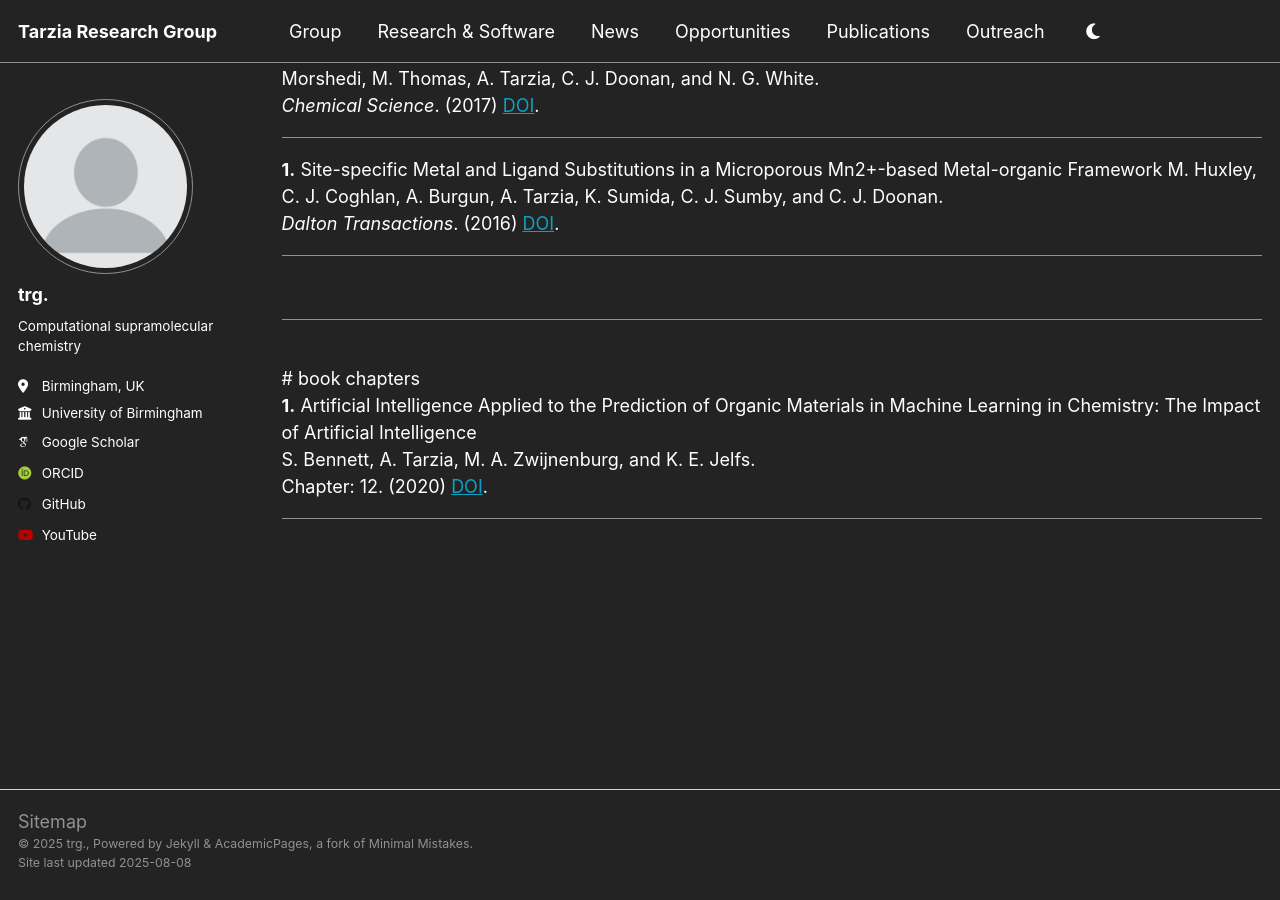
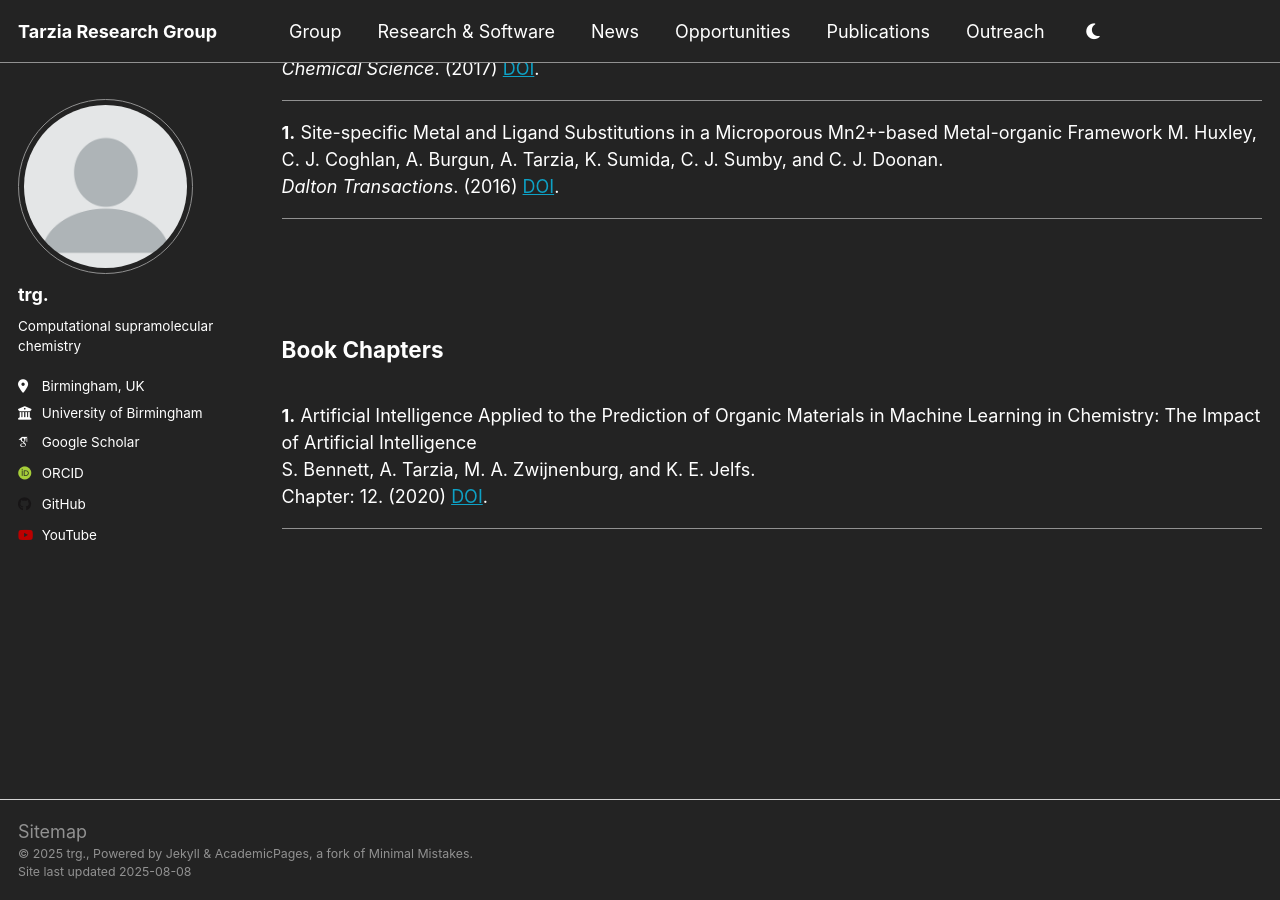
Before and after one commit to TarziaResearchGroup/TarziaResearchGroup.github.io, a Jekyll site: the page built from _pages/publications.html, in a window 1280 px wide and 900 px high, scrolled down 3444 px. Built offline with Jekyll 4.4.1, drawn with Linux system fonts in a browser that asks for light colours; some web fonts are replaced; a script that is not in the unit is left out.

Commit message:
Update publications.html

```diff
--- a/_pages/publications.html
+++ b/_pages/publications.html
@@ -10,7 +10,6 @@ author_profile: true
 {% endif %}
 
 <br>
-<hr>
 <br>
 
 {% include base_path %}
@@ -30,10 +29,10 @@ author_profile: true
 {% endfor %}
 
 <br>
-<hr>
 <br>
 
-# book chapters
+<h2>Book Chapters</h2>
+<br>
 
 {% for work in site.data.books %}
   <div id="container">
```
